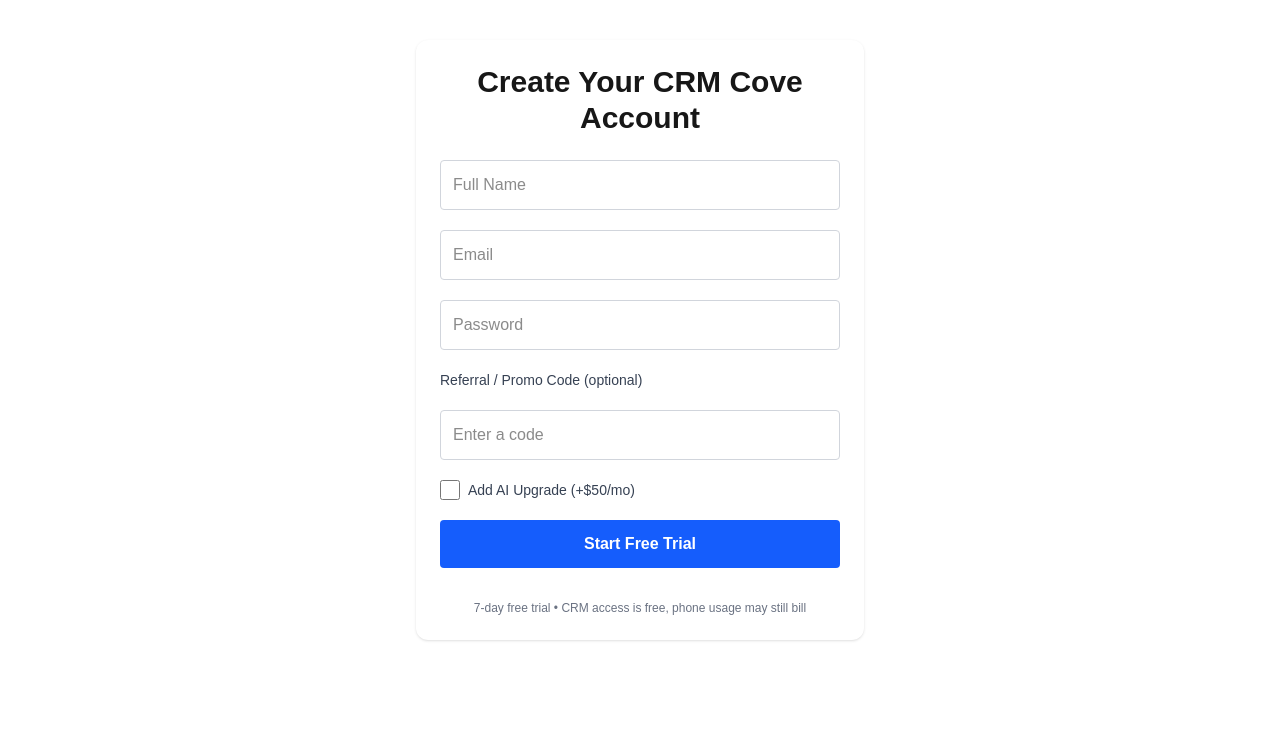
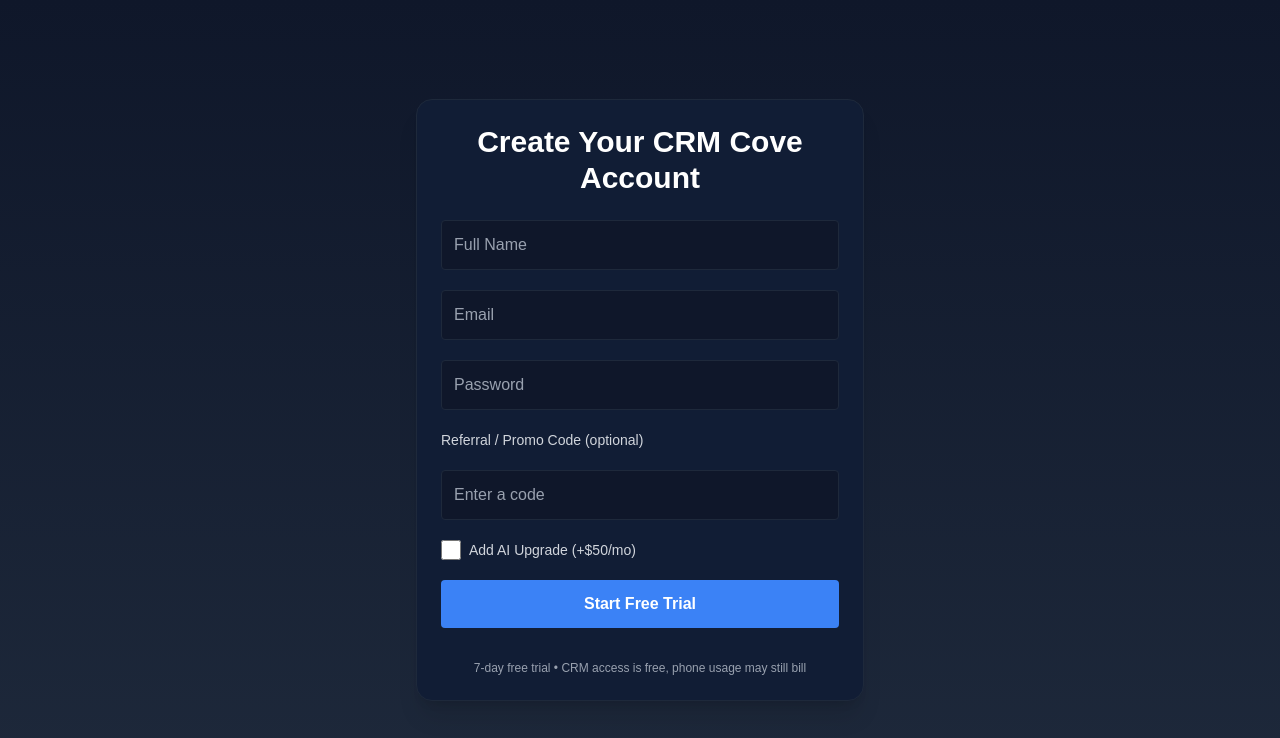
Before and after one commit to brysonmccleary/CoveCRM, a Next.js app: page /signup in a window 1280 px wide. Shown: the top 738 px of the page. Built offline with nearby package versions, Linux system fonts and the light colour scheme; no server answers.

Commit message:
style(auth): match dashboard two-tone blues; add robust /api/register

```diff
--- a/pages/signup.tsx
+++ b/pages/signup.tsx
@@ -38,7 +38,7 @@ export default function SignUp() {
       setAffiliateEmail(ownerEmail || "");
       setDiscountApplied(true);
       toast.success("✅ Code applied! Price updated.");
-    } catch (err) {
+    } catch {
       toast.error("Invalid or expired code.");
       setDiscountApplied(false);
       setFinalPrice(basePrice);
@@ -62,12 +62,10 @@ export default function SignUp() {
         affiliateEmail,
       });
 
-      // New: server tells us if this email is admin (skip billing)
       const isAdmin = !!res.data?.admin;
-
       if (isAdmin) {
         toast.success("Account created! You’re all set (admin — no billing).");
-        return router.push("/"); // or your dashboard route
+        return router.push("/");
       }
 
       toast.success("Account created! Redirecting to billing...");
@@ -85,39 +83,82 @@ export default function SignUp() {
   };
 
   return (
-    <div className="max-w-md mx-auto mt-10 p-6 bg-white rounded-xl shadow">
-      <h1 className="text-3xl font-bold mb-6 text-center">Create Your CRM Cove Account</h1>
+    <div className="min-h-screen flex items-center justify-center px-4
+                    bg-gradient-to-b from-[var(--cove-bg-dark)] to-[var(--cove-bg)]">
+      <div className="max-w-md w-full p-6 rounded-2xl shadow-xl
+                      bg-[var(--cove-card)] text-white border border-[#1e293b]">
+        <h1 className="text-3xl font-bold mb-6 text-center">
+          Create Your CRM Cove Account
+        </h1>
+
         <form onSubmit={handleSubmit} className="space-y-5">
-        <input type="text" placeholder="Full Name" className="w-full p-3 border border-gray-300 rounded"
-          value={name} onChange={(e) => setName(e.target.value)} />
-        <input type="email" placeholder="Email" className="w-full p-3 border border-gray-300 rounded"
-          value={email} onChange={(e) => setEmail(e.target.value)} />
-        <input type="password" placeholder="Password" className="w-full p-3 border border-gray-300 rounded"
-          value={password} onChange={(e) => setPassword(e.target.value)} />
+          <input
+            type="text"
+            placeholder="Full Name"
+            className="w-full p-3 rounded bg-[#0f172a] border border-[#1e293b] text-white placeholder-gray-400"
+            value={name}
+            onChange={(e) => setName(e.target.value)}
+          />
+          <input
+            type="email"
+            placeholder="Email"
+            className="w-full p-3 rounded bg-[#0f172a] border border-[#1e293b] text-white placeholder-gray-400"
+            value={email}
+            onChange={(e) => setEmail(e.target.value)}
+          />
+          <input
+            type="password"
+            placeholder="Password"
+            className="w-full p-3 rounded bg-[#0f172a] border border-[#1e293b] text-white placeholder-gray-400"
+            value={password}
+            onChange={(e) => setPassword(e.target.value)}
+          />
 
-        <label className="block text-sm font-medium text-gray-700">Referral / Promo Code (optional)</label>
-        <input type="text" placeholder="Enter a code"
-          className="w-full p-3 border border-gray-300 rounded"
-          value={promoCode} onChange={(e) => setPromoCode(e.target.value)} onBlur={handleCodeBlur} />
-        {checkingCode && <p className="text-sm text-blue-600 mt-1">Checking code...</p>}
+          <label className="block text-sm font-medium text-gray-300">
+            Referral / Promo Code (optional)
+          </label>
+          <input
+            type="text"
+            placeholder="Enter a code"
+            className="w-full p-3 rounded bg-[#0f172a] border border-[#1e293b] text-white placeholder-gray-400"
+            value={promoCode}
+            onChange={(e) => setPromoCode(e.target.value)}
+            onBlur={handleCodeBlur}
+          />
+          {checkingCode && <p className="text-sm text-blue-300 mt-1">Checking code...</p>}
           {discountApplied && (
-          <p className="text-green-600 text-sm mt-1">✅ Code applied! Your new base price is ${finalPrice}/month.</p>
+            <p className="text-green-400 text-sm mt-1">
+              ✅ Code applied! Your new base price is ${finalPrice}/month.
+            </p>
           )}
 
           <div className="flex items-center space-x-2">
-          <input type="checkbox" id="aiUpgrade" checked={aiUpgrade}
-            onChange={() => setAiUpgrade(!aiUpgrade)} className="w-5 h-5 text-blue-600" />
-          <label htmlFor="aiUpgrade" className="text-sm text-gray-700">Add AI Upgrade (+$50/mo)</label>
+            <input
+              type="checkbox"
+              id="aiUpgrade"
+              checked={aiUpgrade}
+              onChange={() => setAiUpgrade(!aiUpgrade)}
+              className="w-5 h-5 accent-[var(--cove-accent)]"
+            />
+            <label htmlFor="aiUpgrade" className="text-sm text-gray-300">
+              Add AI Upgrade (+$50/mo)
+            </label>
           </div>
 
-        <button type="submit" disabled={isSubmitting}
-          className={`w-full py-3 rounded text-white font-semibold ${isSubmitting ? "bg-gray-400" : "bg-blue-600 hover:bg-blue-700"}`}>
+          <button
+            type="submit"
+            disabled={isSubmitting}
+            className="w-full py-3 rounded text-white font-semibold
+                       bg-[var(--cove-accent)] hover:opacity-95 disabled:opacity-60"
+          >
             {isSubmitting ? "Creating Account..." : "Start Free Trial"}
           </button>
-        <p className="text-xs text-center text-gray-500 mt-3">
+
+          <p className="text-xs text-center text-gray-400 mt-3">
             7-day free trial • CRM access is free, phone usage may still bill
           </p>
         </form>
       </div>
+    </div>
   );
 }
--- a/styles/globals.css
+++ b/styles/globals.css
@@ -1,9 +1,16 @@
 /* /styles/globals.css */
 @import "tailwindcss";
 
+/* ── Base tokens ───────────────────────────────────────────── */
 :root {
   --background: #ffffff;
   --foreground: #171717;
+
+  /* Cove brand (from DashboardLayout + cards) */
+  --cove-bg-dark:  #0f172a; /* sidebar */
+  --cove-bg:       #1e293b; /* main area */
+  --cove-card:     #111D35; /* card panels */
+  --cove-accent:   #3B82F6; /* accent blue */
 }
 
 @theme inline {
@@ -17,9 +24,16 @@
   :root {
     --background: #0a0a0a;
     --foreground: #ededed;
+
+    /* Keep brand colors consistent in dark mode */
+    --cove-bg-dark:  #0f172a;
+    --cove-bg:       #1e293b;
+    --cove-card:     #111D35;
+    --cove-accent:   #3B82F6;
   }
 }
 
+/* ── Global base styles ────────────────────────────────────── */
 body {
   background: var(--background);
   color: var(--foreground);
```
Lines whose indentation alone changed are shown as unchanged.
